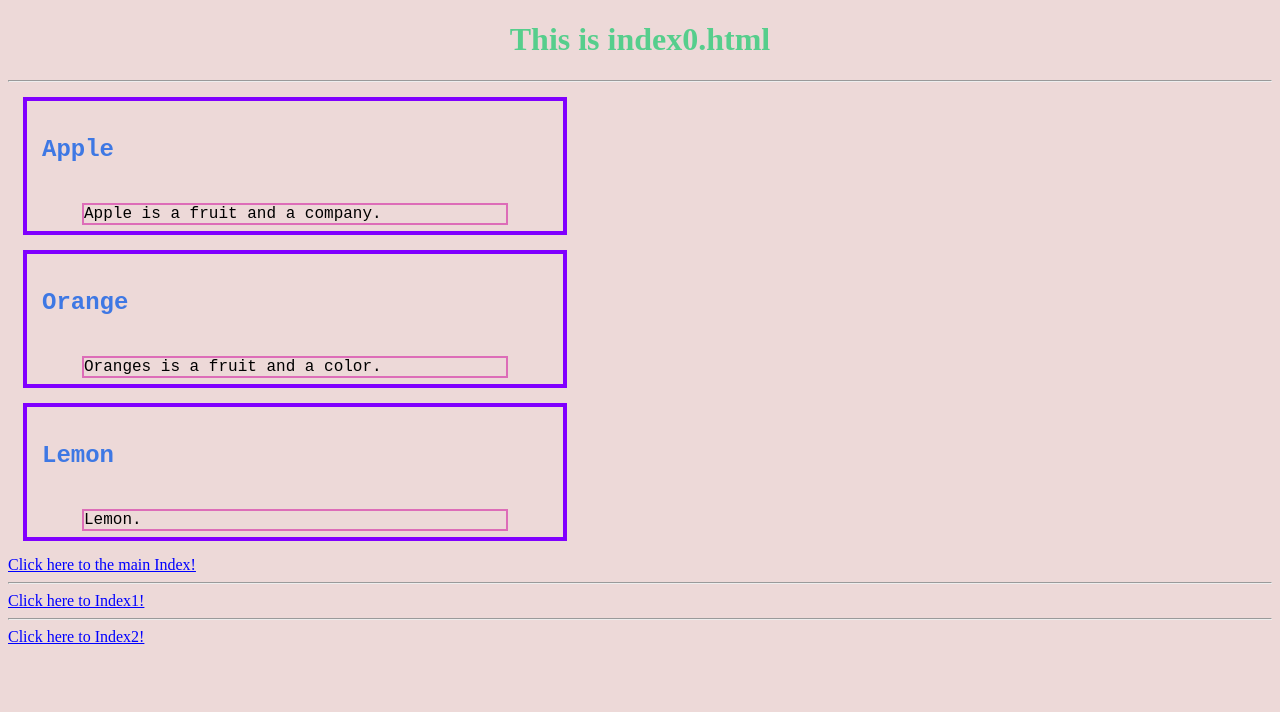
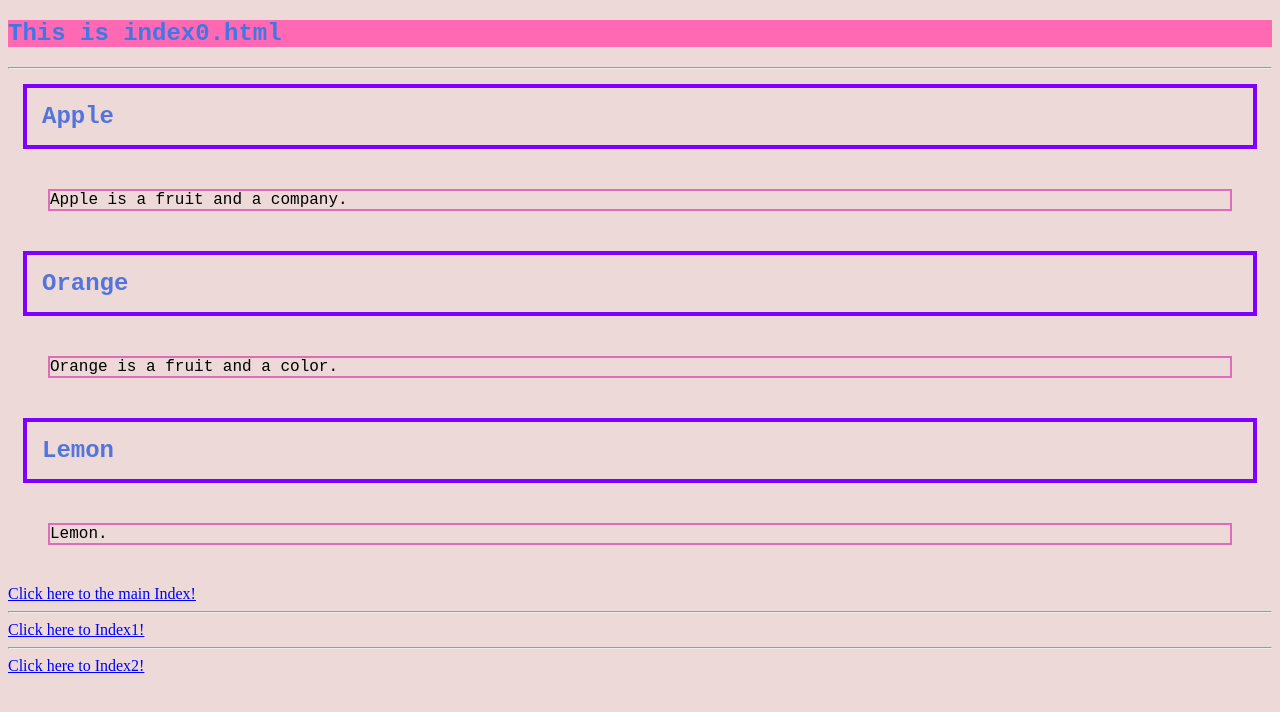
Before and after one commit to jdmar3-comp426/a01-EricYoo955, a website: page index0.html in a window 1280 px wide. Drawn offline with Linux system fonts and the light colour scheme.

Commit message:
class+id

```diff
--- a/index0.html
+++ b/index0.html
@@ -13,24 +13,23 @@
               margin: 15px;
               padding: 15px;
             }
+            h2 {
+                background-color: hotpink;
+            }
             </style>
     </head>
     <body>
-        <h1>This is index0.html</h1>
+        <h2>This is index0.html</h2>
         <hr>
-        <!--Class Selectors-->
-        <div class="fruits">
-            <h2>Apple</h2>
-            <p>Apple is a fruit and a company.</p>
-            </div>
-        <div class="fruits">
-            <h2>Orange</h2>
-            <p>Oranges is a fruit and a color.</p>
-            </div>
-        <div class="fruits">
-            <h2>Lemon</h2>
-            <p>Lemon.</p>
-            </div>
+        <h2 class="fruits">Apple</h2>
+        <p>Apple is a fruit and a company.</p>
+
+        <h2 class="fruits">Orange</h2>
+        <p>Orange is a fruit and a color.</p>
+
+        <h2 class="fruits">Lemon</h2>
+        <p>Lemon.</p>
+
         <!--Class Selectors-->
         <a href="index.html">Click here to the main Index!</a>
         <hr>
```
Also changed, not shown: index1.html (+1 -0 lines).
